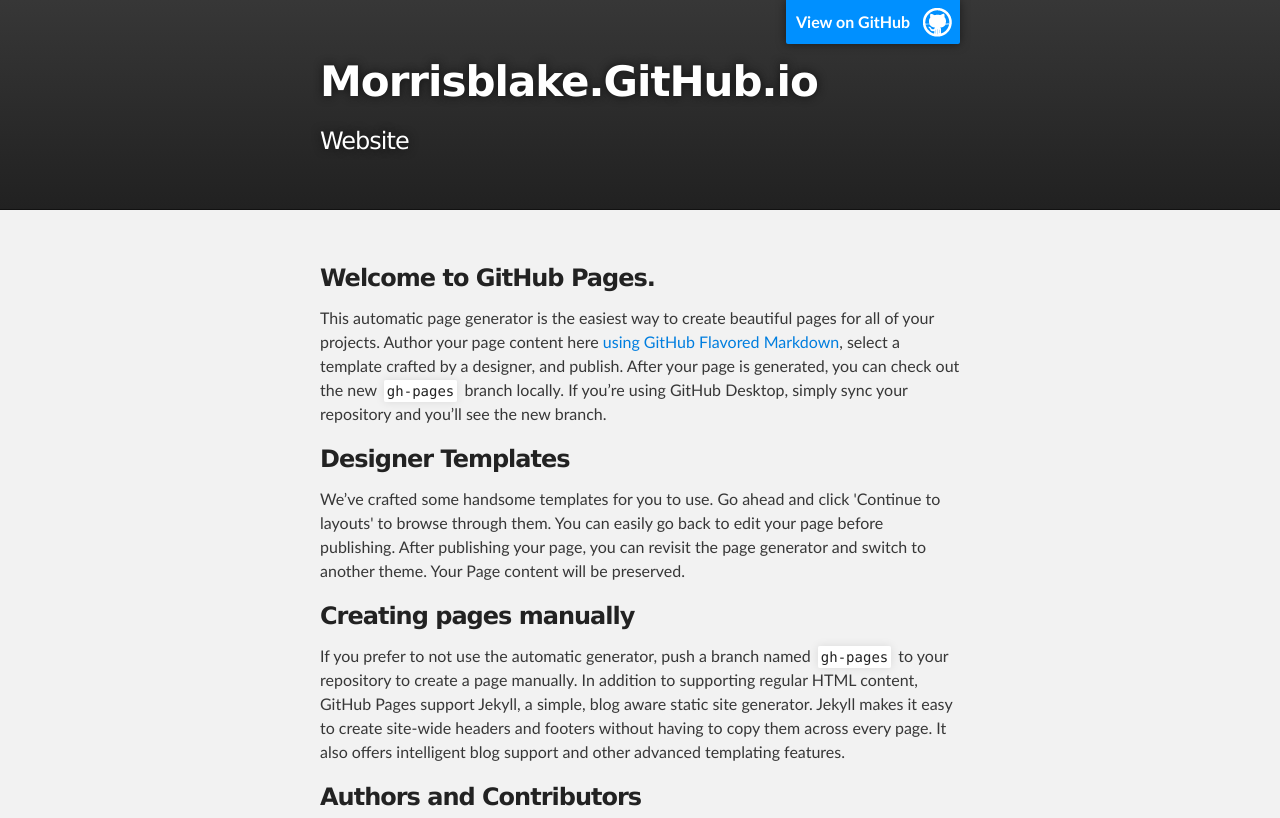
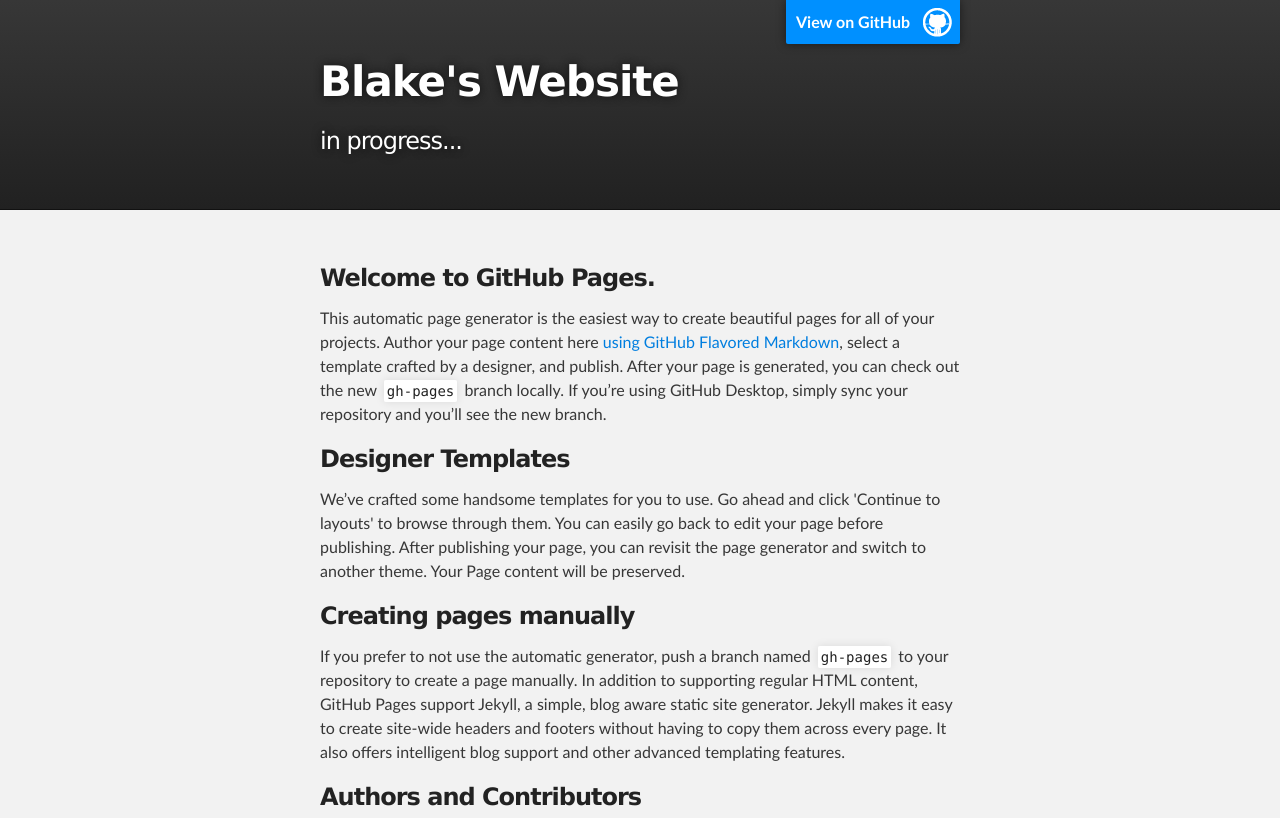
Before and after one commit to morrisblake/morrisblake.github.io, a plain HTML site: page index.html in a window 1280 px wide. Shown: the top 818 px of the page. Drawn offline with Linux system fonts and the light colour scheme.

Commit message:
Update index.html

```diff
--- a/index.html
+++ b/index.html
@@ -18,8 +18,8 @@
         <header class="inner">
           <a id="forkme_banner" href="https://github.com/morrisblake">View on GitHub</a>
 
-          <h1 id="project_title">Morrisblake.GitHub.io</h1>
-          <h2 id="project_tagline">Website</h2>
+          <h1 id="project_title">Blake's Website</h1>
+          <h2 id="project_tagline">in progress...</h2>
 
         </header>
     </div>
```
